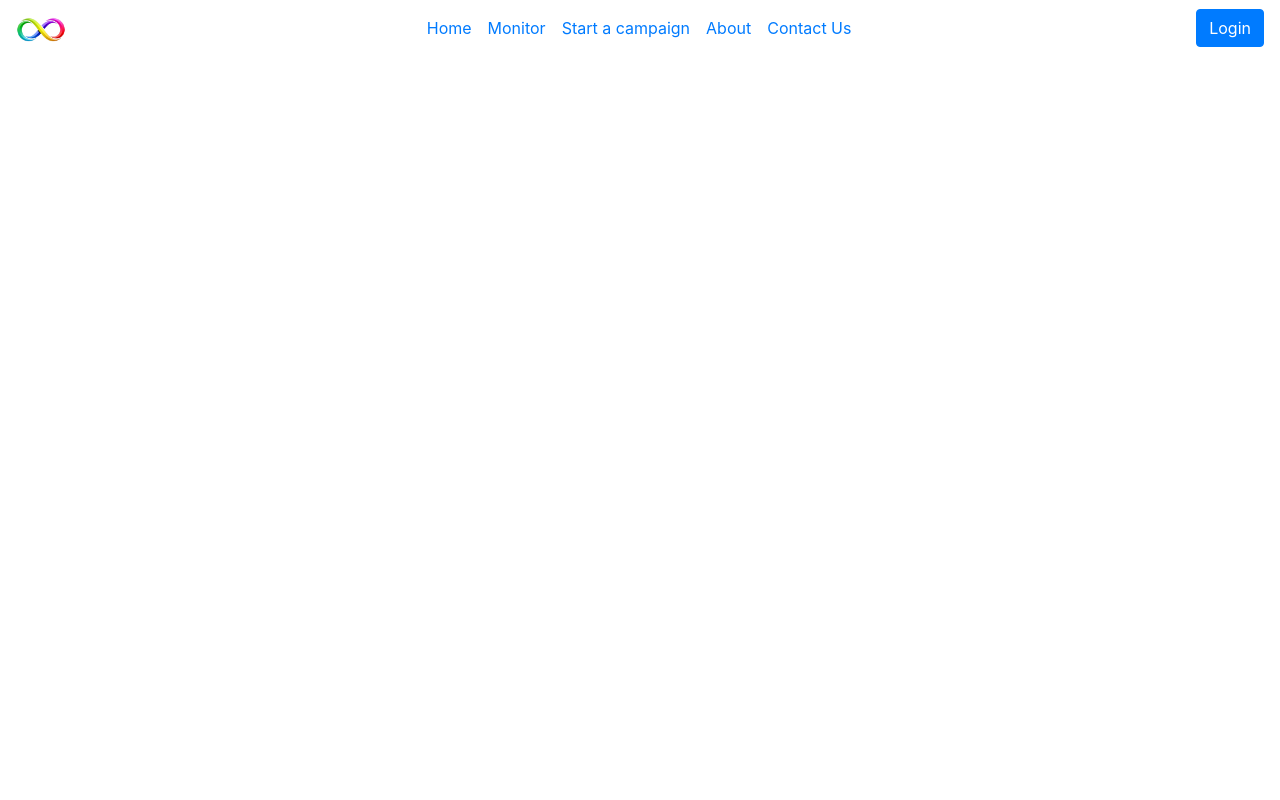
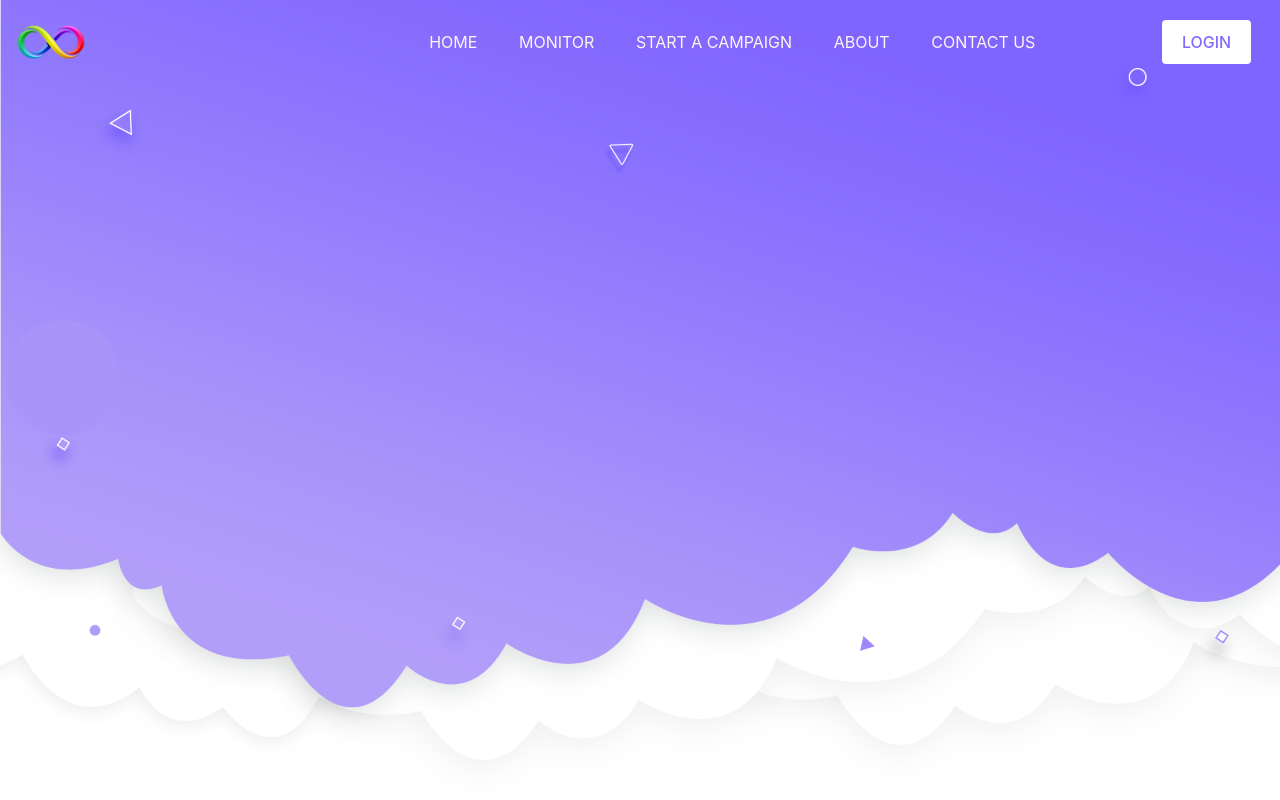
Before and after one commit to praveen-crypto/campaign, a Flask app: page / in a window 1280 px wide. Run offline with Flask 2, Linux system fonts and the light colour scheme.

Commit message:
updated navigation bar

```diff
--- a/campaign/static/css/responsive.css
+++ b/campaign/static/css/responsive.css
@@ -0,0 +1,96 @@
+/* Import Fonts */
+@font-face {
+    font-family: Abril;
+    src: url(fonts/AbrilFatface-Regular.ttf);
+}
+/* Main Style Start */
+:root{
+    --border-color:rgb(255,255,255,0.05);
+    --bg-color: rgb(21,21,21);
+    --sub-font: rgba(255,255,255,0.4);
+}
+
+/* Smartphones (portrait) ----------- */
+@media only screen and (min-width : 360px) and (orientation: portrait) {
+
+}
+
+@media only screen and (min-width : 420px) and (orientation: portrait) {
+    /* Styles */
+
+}
+
+/* Tablets (portrait) ----------- */
+@media only screen and (min-width : 768px) and  (orientation : portrait) {
+    /* Navigation styles */
+
+}
+
+/* Desktops and laptops ----------- */
+@media only screen  and (min-width : 1280px) {
+
+    .logo{
+        width:100%;
+        height: auto;
+        max-width: 70px;
+    }
+    nav{
+        position: relative;
+        z-index: 2;
+        margin: 0.7rem auto;
+    }
+    .nav-item{
+        margin-left:0.8rem;
+        margin-right: 0.8rem;
+    }
+    .nav-link{
+        color:seashell;
+        text-transform: uppercase;
+        font-weight: 400;
+    }
+    .navbar-nav  .btn{
+        padding: 10px 20px;
+        border:none;
+        background-color: rgb(255, 255, 255);
+        font-weight: 500;
+        color:#846afe;
+        transition-duration: 300ms;
+    }
+    .navbar-nav  .btn:hover{
+        transition-duration: 300ms;
+        font-weight: 500;
+        border: 1px solid rgb(255, 255, 255);
+        background-color: rgba(21, 21, 21, 0);
+    }
+    .mr{
+        margin-right:8%;
+    }
+
+
+    .landing_page{
+        position:absolute;
+        top:0;
+        width:100vw;
+        height:100vh;
+        background-image: url('../assets/bg-landing-page.png');
+        background-size: cover;
+        background-repeat: no-repeat;
+    }
+
+    .landing_page_content{
+        margin-top: 10%;
+
+    }
+
+}
+
+/* Large screens ----------- */
+@media only screen  and (min-width : 1824px) {
+    /* Styles */
+}
+
+/* iPads (landscape) ----------- */
+@media only screen and (min-device-width : 768px) and (max-device-width : 1024px) and (orientation : landscape) {
+
+
+}
--- a/campaign/static/css/style.css
+++ b/campaign/static/css/style.css
@@ -4,14 +4,8 @@
     padding:0;
 }
 
-
 .logo{
     width:100%;
     height: auto;
     max-width: 50px;
 }
-
-.datepicker{
-    width:100%;
-    height:10vh;
-}
--- a/campaign/templates/common/base.html
+++ b/campaign/templates/common/base.html
@@ -6,24 +6,21 @@
     <meta name="viewport" content="width=device-width, initial-scale=1.0">
     <link rel="icon" href="{{ url_for( 'static', filename='assets/logo.png' ) }}" type="image/png" sizes="10x10">
 
+    <!-- RESPONSIVE AND STYLE CSS -->
     <link rel="stylesheet" href = "{{ url_for( 'static', filename='css/style.css' ) }}">
+    <link rel="stylesheet" href = "{{ url_for( 'static', filename='css/responsive.css' ) }}">
     <!-- BOOTSTRAP CSS -->
     <link rel="stylesheet" href="https://cdn.jsdelivr.net/npm/bootstrap@4.6.0/dist/css/bootstrap.min.css" integrity="sha384-B0vP5xmATw1+K9KRQjQERJvTumQW0nPEzvF6L/Z6nronJ3oUOFUFpCjEUQouq2+l" crossorigin="anonymous">
     <!-- FONTAWESOME CSS -->
     <link rel="stylesheet" href="https://stackpath.bootstrapcdn.com/font-awesome/4.7.0/css/font-awesome.min.css" integrity="sha384-wvfXpqpZZVQGK6TAh5PVlGOfQNHSoD2xbE+QkPxCAFlNEevoEH3Sl0sibVcOQVnN" crossorigin="anonymous">
 
     <title>TEST ASSIGNMENT</title>
-    <style>
-        .temp{
-            height: 100vh;
-            width: 100%;
-        }
-    </style>
+
     {% block head %}
     {% endblock %}
 </head>
   <body>
-    <nav class="navbar navbar-expand-sm ">
+    <nav class="navbar navbar-expand-sm  bg-transparent">
       <a class="navbar-brand" href="#">
         <img class="logo" src="{{ url_for( 'static', filename='assets/logo.png' ) }}" alt="LOGO">
       </a>
@@ -33,7 +30,7 @@
       </button>
 
       <div class="collapse navbar-collapse " id="navbarNav">
-        <ul class="navbar-nav ml-auto mr-auto">
+        <ul class="navbar-nav ml-auto mr">
           <li class="nav-item {{home}} ">
             <a class="nav-link" href="{{ url_for('home') }}">Home <span class="sr-only">(current)</span></a>
           </li>
@@ -52,7 +49,7 @@
         </ul>
         <ul class="navbar-nav">
           <li class="nav-item" >
-            <a href="#"  ><div class="btn btn-primary">Login</div></a>
+            <a href="#"  ><div class="btn btn-primary">LOGIN</div></a>
           </li>
         </ul>
       </div>
--- a/campaign/templates/common/landing_page.html
+++ b/campaign/templates/common/landing_page.html
@@ -2,8 +2,13 @@
 
 {% block body %}
 <div class="container-fluid landing_page">
+    <div class="row landing_page_content">
+        <div class="col-12">
+
+        </div>
+    </div>
     <div class="row">
-        <div class="col-12">
+        <div class="col">
 
         </div>
     </div>
```
Also changed, not shown: campaign/static/assets/1.png (added), campaign/static/assets/2.png (added), campaign/static/assets/3.png (added), campaign/static/assets/4.png (added), campaign/static/assets/best_match.png (added), campaign/static/assets/bg-icon.png (added), campaign/static/assets/bg-landing-page.png (added), campaign/static/assets/bg-shape-1.png (added), campaign/static/assets/bg-shape-2.png (added), campaign/static/assets/circles-shape.png (added), campaign/static/assets/da_img.png (added), campaign/static/assets/optimize_img.png (added), campaign/static/assets/preloader.svg (added), campaign/static/assets/sep-one.png (added), 2 more files.
